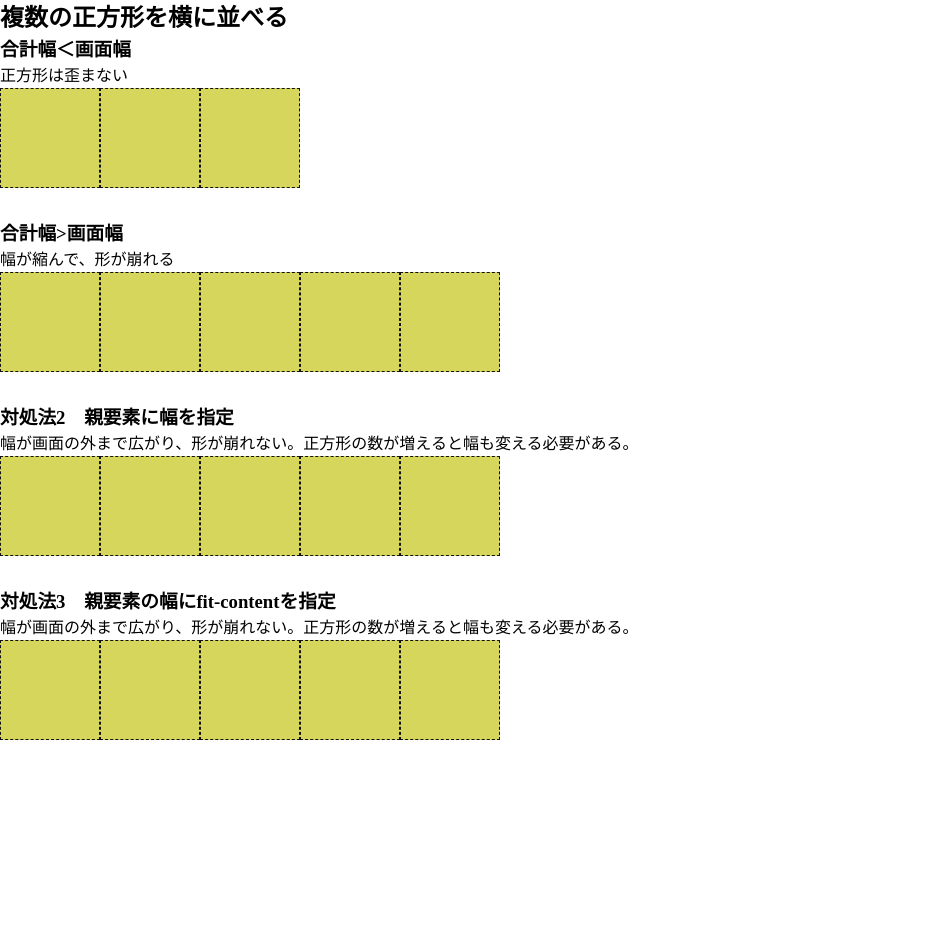
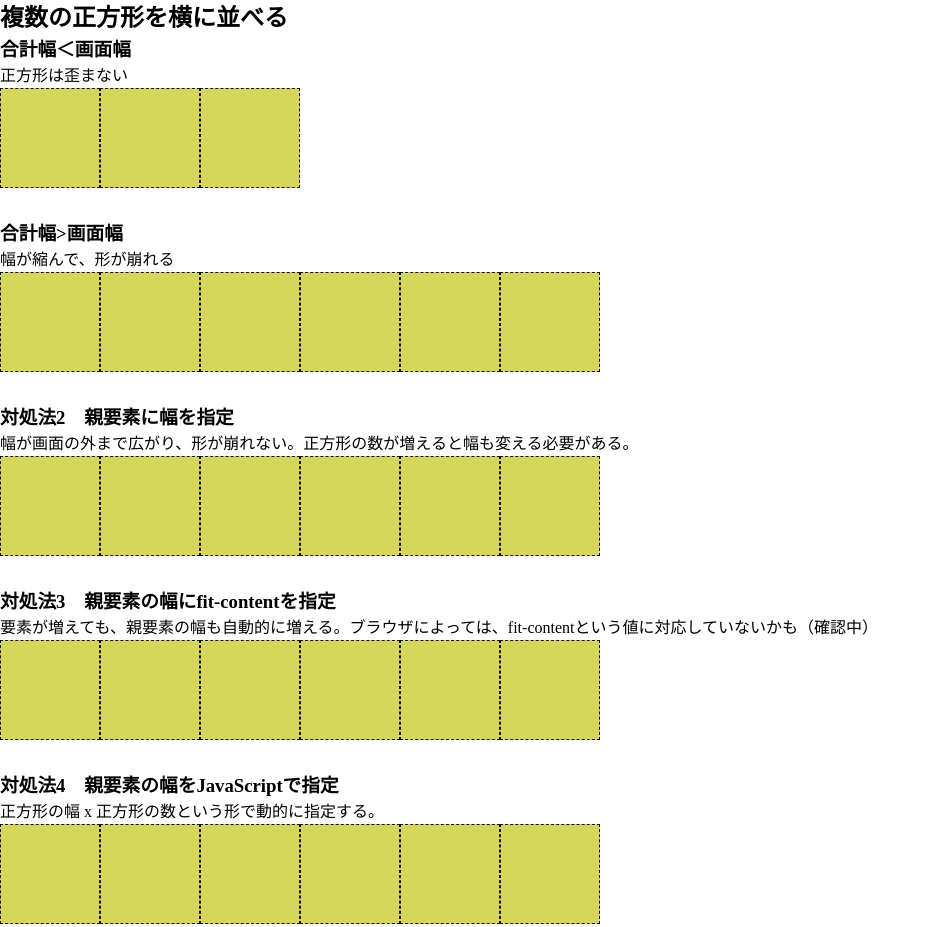
Before and after one commit to rea1i2e/gulp-test, a website: page index.html in a window 1280 px wide. Shown: the whole page, without its empty margins (0-930 px from the left). Before the commit the page ends 800 px from the top, so only its background shows below. Drawn offline with nearby package versions, Linux system fonts and the light colour scheme.

Commit message:
add .js-test__box-wrapper

```diff
--- a/assets/css/styles.css
+++ b/assets/css/styles.css
@@ -229,9 +229,9 @@ select::-ms-expand {
   display: flex;
 }
 
-.test__box-wrapper--width500px {
-  width: 500px;
-  width: 31.25rem;
+.test__box-wrapper--width600px {
+  width: 600px;
+  width: 37.5rem;
 }
 
 .test__box-wrapper--fitcontent {
--- a/assets/js/script.js
+++ b/assets/js/script.js
@@ -43,8 +43,12 @@ jQuery(function ($) {
   });
 });
 $(function () {
-  var width = $('.test__box').outerWidth(true); // スライド1枚の幅
+  var width = $('.test__box').outerWidth(true); // test__boxの幅を変数に代入
 
-  $('.js-box').css('width', width);
-  $('.js-box').css('height', '80');
+  var length = $('.js-test__box-wrapper .test__box').length; // test__boxの数を変数に代入
+
+  var boxWrapperWidth = width * length; // 親要素の幅 = test__boxの幅 × 数
+
+  $('.js-test__box-wrapper').css('width', boxWrapperWidth);
+  親要素の幅を変更;
 });
--- a/index.html
+++ b/index.html
@@ -46,13 +46,15 @@
     <div class="test__box"></div>
     <div class="test__box"></div>
     <div class="test__box"></div>
+    <div class="test__box"></div>
   </div><!-- /.box-wrapper -->
 </section><!-- /.test-section -->
 
 <section class="test__section">
   <h3>対処法2　親要素に幅を指定</h3>
   <p>幅が画面の外まで広がり、形が崩れない。正方形の数が増えると幅も変える必要がある。</p>
-  <div class="test__box-wrapper test__box-wrapper--width500px">
+  <div class="test__box-wrapper test__box-wrapper--width600px">
+    <div class="test__box"></div>
     <div class="test__box"></div>
     <div class="test__box"></div>
     <div class="test__box"></div>
@@ -63,8 +65,22 @@
 
 <section class="test__section">
 <h3>対処法3　親要素の幅にfit-contentを指定</h3>
-<p>幅が画面の外まで広がり、形が崩れない。正方形の数が増えると幅も変える必要がある。</p>
+<p>要素が増えても、親要素の幅も自動的に増える。ブラウザによっては、fit-contentという値に対応していないかも（確認中）</p>
 <div class="test__box-wrapper test__box-wrapper--fitcontent">
+  <div class="test__box"></div>
+  <div class="test__box"></div>
+  <div class="test__box"></div>
+  <div class="test__box"></div>
+  <div class="test__box"></div>
+  <div class="test__box"></div>
+</div><!-- /.box-wrapper -->
+</section><!-- /.test-section -->
+
+<section class="test__section">
+<h3>対処法4　親要素の幅をJavaScriptで指定</h3>
+<p>正方形の幅 x 正方形の数という形で動的に指定する。</p>
+<div class="test__box-wrapper js-test__box-wrapper">
+  <div class="test__box"></div>
   <div class="test__box"></div>
   <div class="test__box"></div>
   <div class="test__box"></div>
--- a/src/sass/page/_test.scss
+++ b/src/sass/page/_test.scss
@@ -6,8 +6,8 @@
   // width: fit-content;
 }
 
-.test__box-wrapper--width500px {
-  width: rem(500);
+.test__box-wrapper--width600px {
+  width: rem(600);
 }
 
 .test__box-wrapper--fitcontent {
```
Also changed, not shown: src/js/script.js (+5 -3 lines), assets/js/script.min.js.
